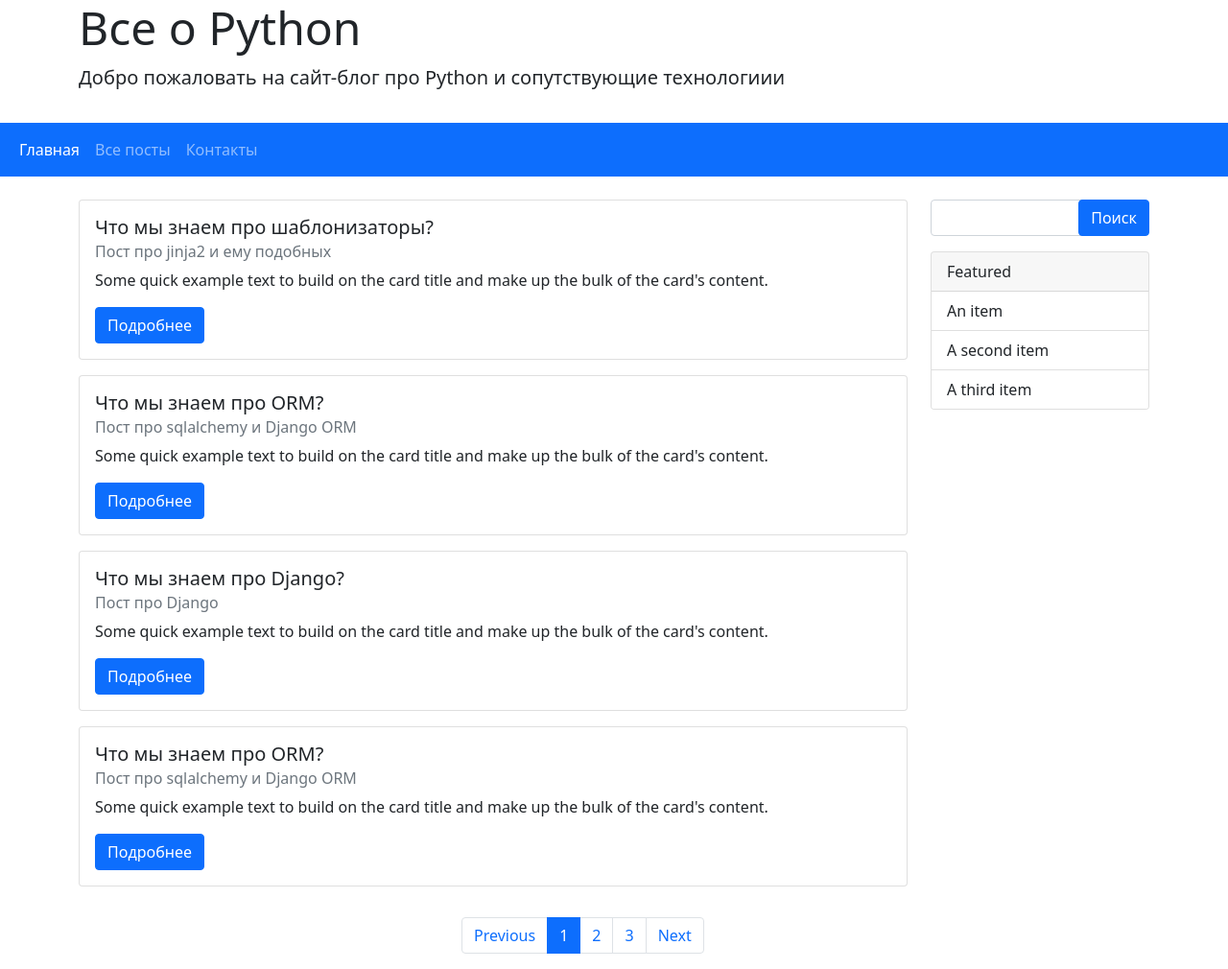
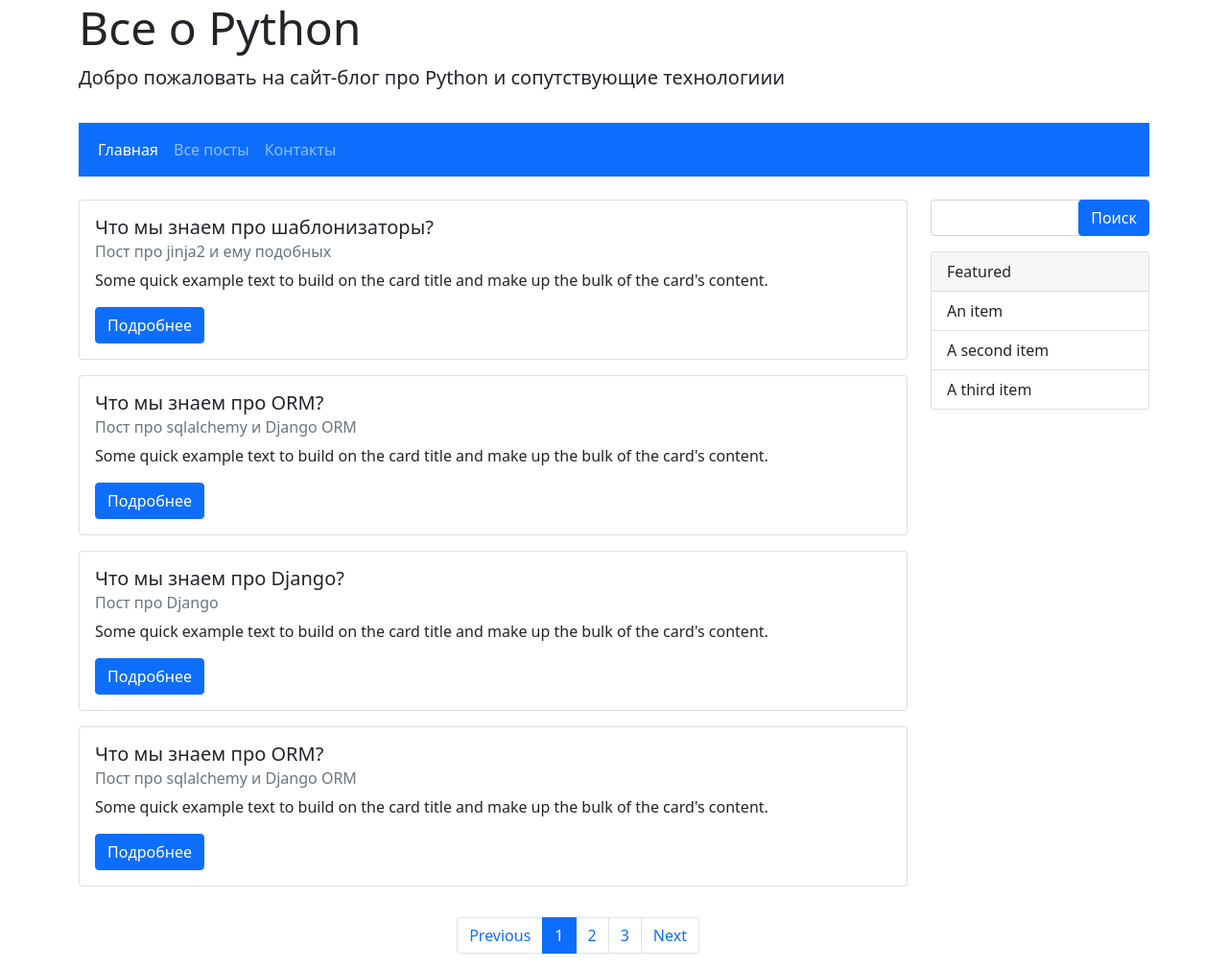
Before and after one commit to dnovik/otus-web-dev-python, a Python web app: template my_blog/templates/index.html in a window 1280 px wide; the page is wider, and only the part inside the window is pictured. Shown: that part at 96% size. Run offline with Jinja, Linux system fonts and the light colour scheme; the template is opened without the code that fills it, so the values that code supplies are empty.

Commit message:
made correction with index.html

```diff
--- a/my_blog/templates/index.html
+++ b/my_blog/templates/index.html
@@ -15,6 +15,7 @@
             <p class="lead">Добро пожаловать на сайт-блог про Python и сопутствующие технологиии</p>
         </div>
     </div>
+    <div class="container">
         <nav class="navbar navbar-expand-lg navbar-dark bg-primary">
   <div class="container-fluid">
     <button class="navbar-toggler" type="button" data-bs-toggle="collapse"
@@ -31,6 +32,7 @@
     </div>
   </div>
 </nav>
+    </div>
 <div class="container-lg" style="margin-top: 1.5rem">
     <div class="row">
     <div class="col-sm">
@@ -82,7 +84,7 @@
         </div>
     </div>
         </div>
-    <div class="row">
+    <div class="container">
             <nav style="margin-top: 2rem; margin-left: 35%">
               <ul class="pagination">
                 <li class="page-item">
```
Lines whose indentation alone changed are shown as unchanged.
